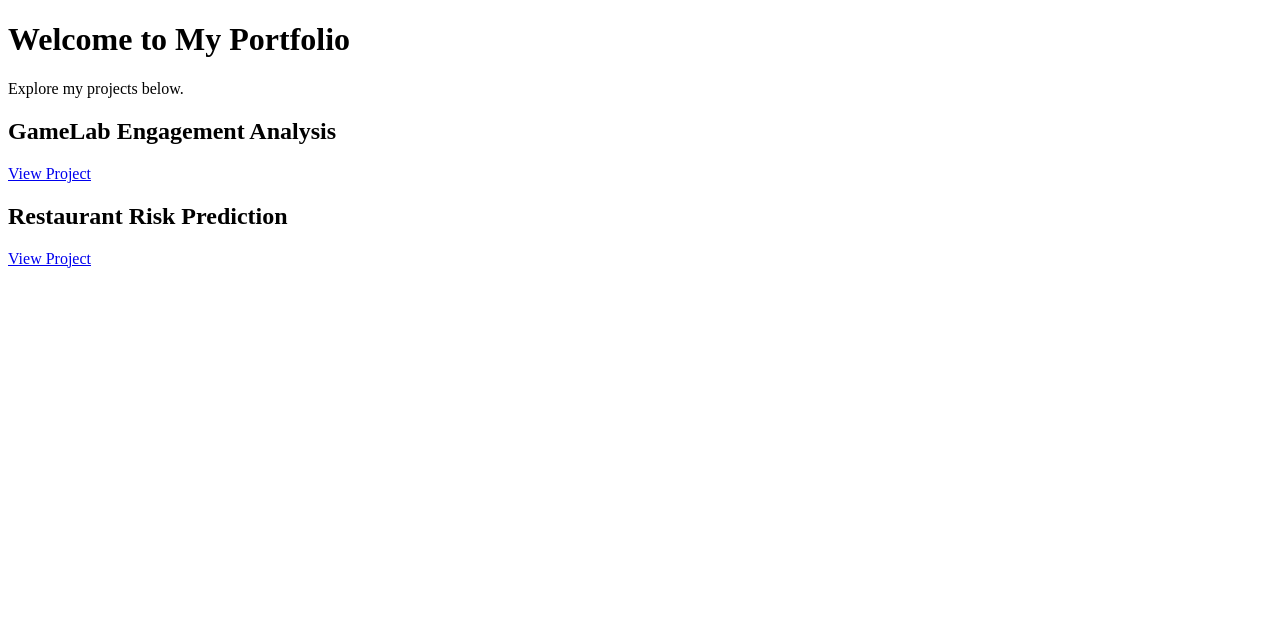
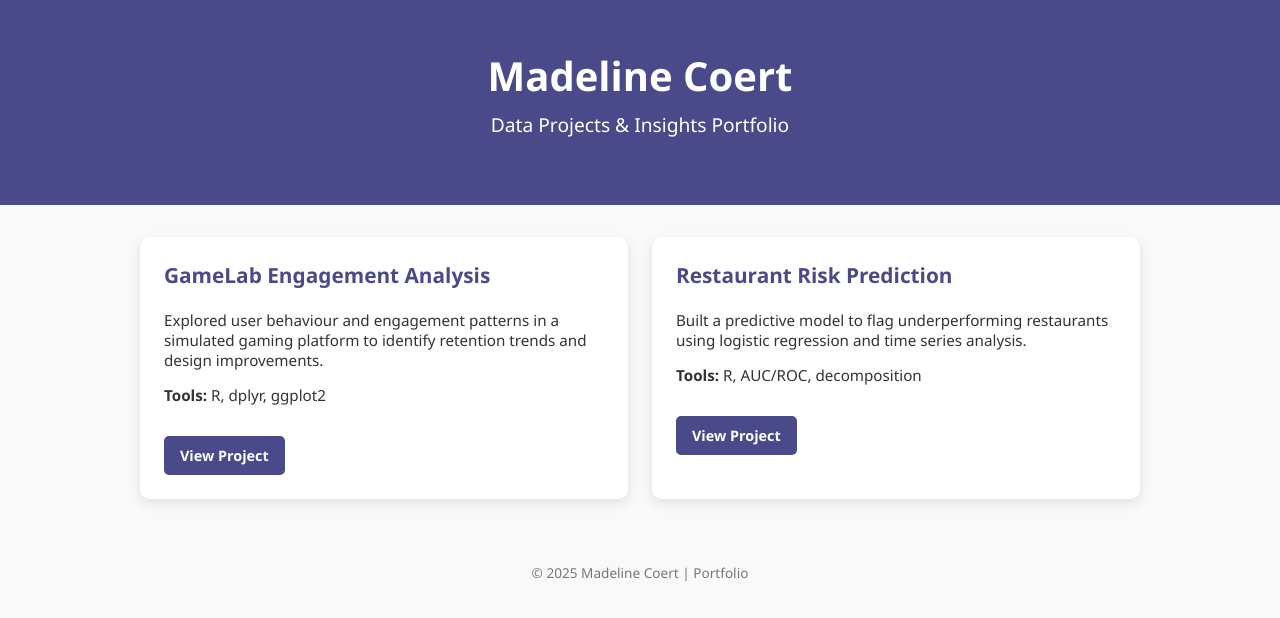
Before and after one commit to MadelineCoert/madelinecoert.github.io, a plain HTML site: page index.html in a window 1280 px wide. Drawn offline with Linux system fonts and the light colour scheme.

Commit message:
Update index.html

```diff
--- a/index.html
+++ b/index.html
@@ -1,16 +1,108 @@
 <!DOCTYPE html>
-<html>
+<html lang="en">
 <head>
-  <title>Madeline Coert Portfolio</title>
+  <meta charset="UTF-8" />
+  <meta name="viewport" content="width=device-width, initial-scale=1.0" />
+  <title>Madeline Coert | Portfolio</title>
+  <style>
+    body {
+      margin: 0;
+      font-family: 'Segoe UI', Tahoma, Geneva, Verdana, sans-serif;
+      background: #f9f9f9;
+      color: #333;
+    }
+    header {
+      background-color: #4a4a8a;
+      color: white;
+      padding: 3rem 1rem;
+      text-align: center;
+    }
+    header h1 {
+      margin: 0;
+      font-size: 2.5rem;
+    }
+    header p {
+      margin-top: 0.5rem;
+      font-size: 1.2rem;
+    }
+    .container {
+      max-width: 1000px;
+      margin: 2rem auto;
+      padding: 0 1rem;
+    }
+    .projects {
+      display: grid;
+      grid-template-columns: repeat(auto-fit, minmax(280px, 1fr));
+      gap: 1.5rem;
+    }
+    .card {
+      background: white;
+      border-radius: 10px;
+      padding: 1.5rem;
+      box-shadow: 0 4px 12px rgba(0,0,0,0.1);
+      transition: transform 0.2s ease;
+    }
+    .card:hover {
+      transform: translateY(-5px);
+    }
+    .card h3 {
+      margin-top: 0;
+      font-size: 1.3rem;
+      color: #4a4a8a;
+    }
+    .card p {
+      font-size: 0.95rem;
+    }
+    .btn {
+      display: inline-block;
+      margin-top: 1rem;
+      padding: 0.6rem 1rem;
+      background-color: #4a4a8a;
+      color: white;
+      border-radius: 5px;
+      text-decoration: none;
+      font-weight: bold;
+      font-size: 0.9rem;
+    }
+    .btn:hover {
+      background-color: #39397a;
+    }
+    footer {
+      text-align: center;
+      padding: 2rem 1rem;
+      font-size: 0.85rem;
+      color: #777;
+    }
+  </style>
 </head>
 <body>
-  <h1>Welcome to My Portfolio</h1>
-  <p>Explore my projects below.</p>
+  <header>
+    <h1>Madeline Coert</h1>
+    <p>Data Projects & Insights Portfolio</p>
+  </header>
 
-  <h2>GameLab Engagement Analysis</h2>
-  <p><a href="https://github.com/MadelineCoert/GameLab-Engagement-Analysis" target="_blank">View Project</a></p>
+  <div class="container">
+    <div class="projects">
+      <div class="card">
+        <h3>GameLab Engagement Analysis</h3>
+        <p>Explored user behaviour and engagement patterns in a simulated gaming platform to identify retention trends and design improvements.</p>
+        <p><strong>Tools:</strong> R, dplyr, ggplot2</p>
+        <a href="https://github.com/MadelineCoert/GameLab-Engagement-Analysis" target="_blank" class="btn">View Project</a>
+      </div>
 
-  <h2>Restaurant Risk Prediction</h2>
-  <p><a href="https://github.com/MadelineCoert/Restaurant-Performance-EDA" target="_blank">View Project</a></p>
+      <div class="card">
+        <h3>Restaurant Risk Prediction</h3>
+        <p>Built a predictive model to flag underperforming restaurants using logistic regression and time series analysis.</p>
+        <p><strong>Tools:</strong> R, AUC/ROC, decomposition</p>
+        <a href="https://github.com/MadelineCoert/Restaurant-Performance-EDA" target="_blank" class="btn">View Project</a>
+      </div>
+
+      <!-- Add more project cards here if needed -->
+    </div>
+  </div>
+
+  <footer>
+    &copy; 2025 Madeline Coert | Portfolio
+  </footer>
 </body>
 </html>
```
